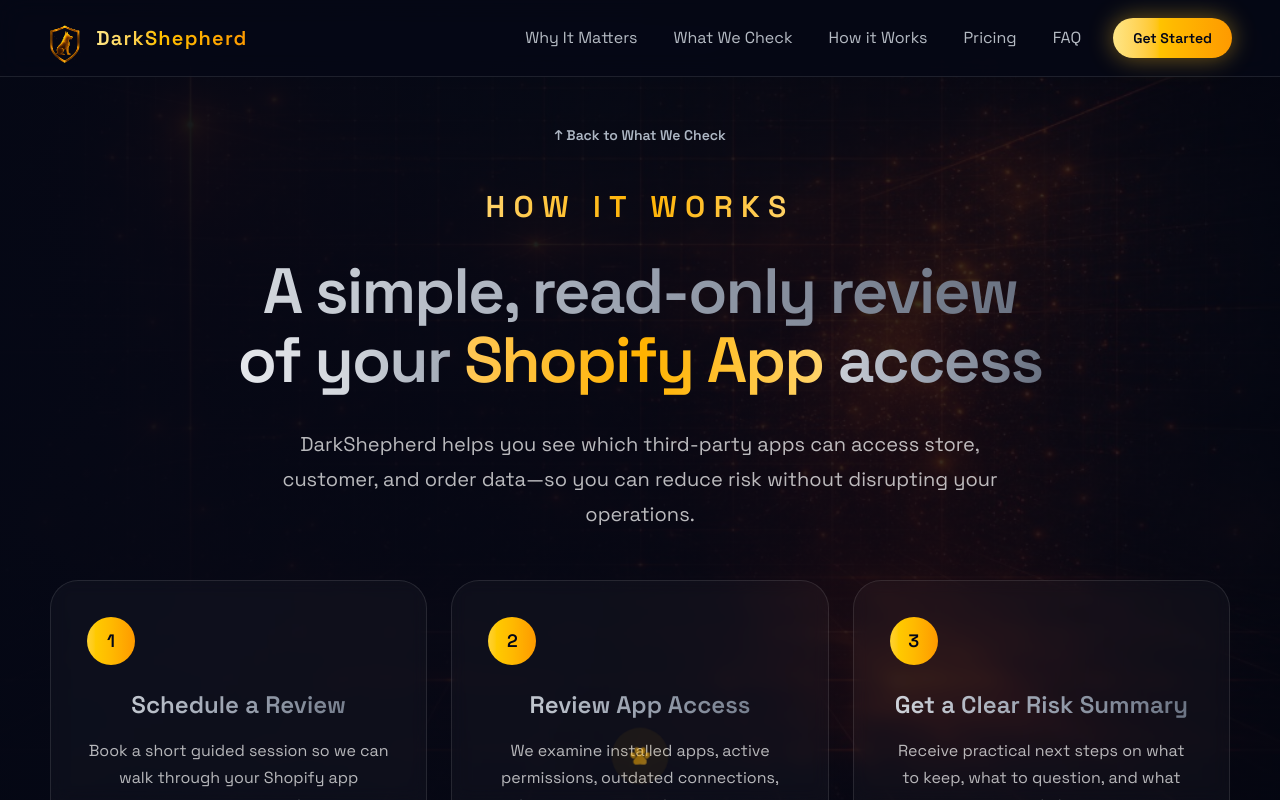
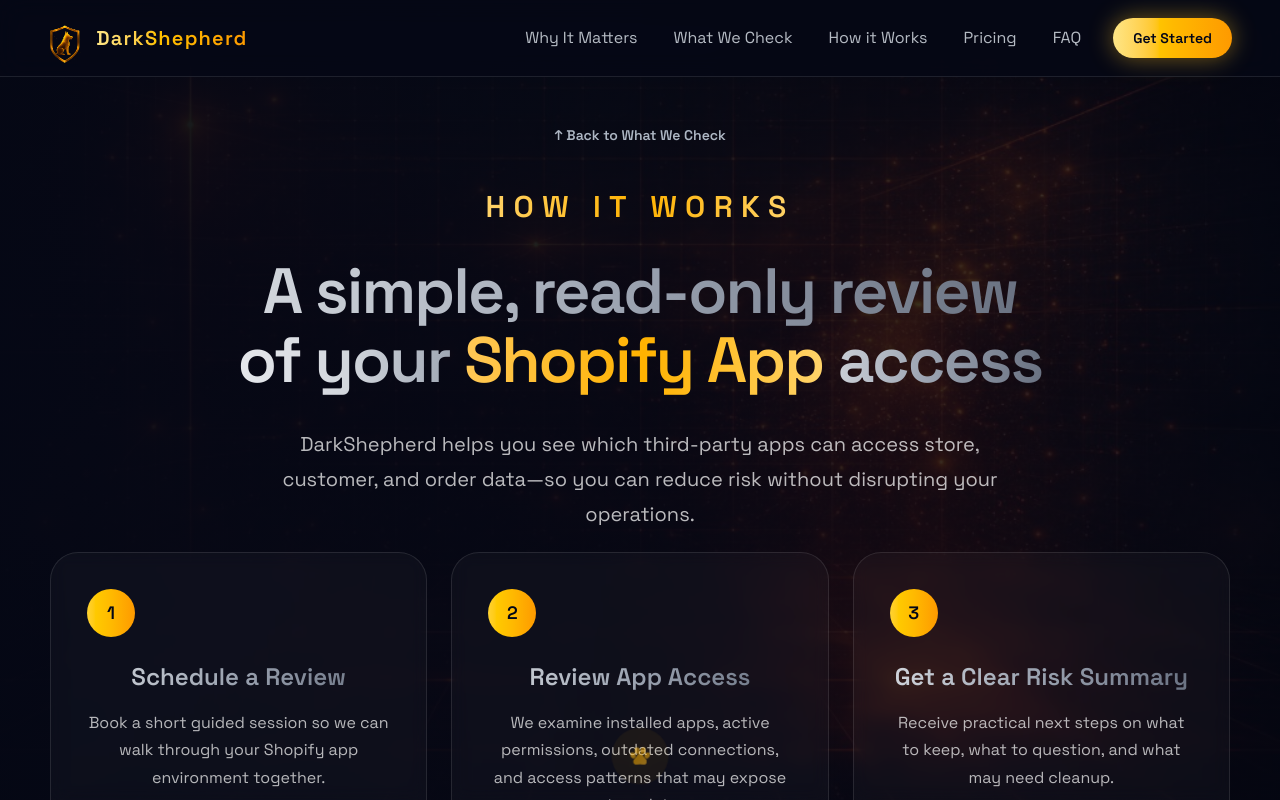
Before and after one commit to jinchoo/DarkShepherd.co, a Next.js app: page /how-it-works in a window 1280 px wide. Built offline with nearby package versions, Linux system fonts and the light colour scheme; a web font is replaced by a local one.

Commit message:
Lift how it works lower content further
Co-authored-by: Jin Choo <jinchoo@users.noreply.github.com>

```diff
--- a/src/app/how-it-works/page.tsx
+++ b/src/app/how-it-works/page.tsx
@@ -34,7 +34,7 @@ export default function HowItWorksPage() {
               className="flex w-full min-h-[100dvh] min-w-0 flex-1 items-start"
               aria-labelledby="how-it-works-heading"
             >
-              <div className="how-it-works-section flex w-full min-w-0 flex-col gap-7 pt-1 pb-20 text-center sm:gap-9 sm:pt-2 sm:pb-24 lg:gap-12 lg:pt-3 xl:pt-4">
+              <div className="how-it-works-section flex w-full min-w-0 flex-col gap-5 pt-1 pb-20 text-center sm:gap-6 sm:pt-2 sm:pb-24 lg:gap-8 lg:pt-3 xl:pt-4">
                 <div className="flex w-full flex-col items-center gap-5 sm:gap-7 md:gap-8">
                   <p>
                     <span
@@ -72,7 +72,7 @@ export default function HowItWorksPage() {
                   </p>
                 </div>
 
-                <div className="grid w-full grid-cols-1 gap-4 sm:gap-5 lg:grid-cols-3 lg:gap-6">
+                <div className="-mt-1 grid w-full grid-cols-1 gap-4 sm:-mt-2 sm:gap-5 lg:-mt-3 lg:grid-cols-3 lg:gap-6">
                   <div className="rounded-[28px] border border-white/10 bg-white/[0.03] p-5 backdrop-blur-sm sm:p-7 lg:p-9">
                     <div className="flex h-12 w-12 items-center justify-center rounded-full bg-gradient-to-r from-amber-300 via-amber-400 to-amber-500 text-lg font-semibold text-slate-950">
                       1
@@ -113,7 +113,7 @@ export default function HowItWorksPage() {
                   </div>
                 </div>
 
-                <p className="-mt-1 text-center text-sm text-white/55 sm:-mt-2 sm:text-[15px]">
+                <p className="-mt-3 text-center text-sm text-white/55 sm:-mt-4 sm:text-[15px]">
                   Read-only process. No changes made without your approval.
                 </p>
               </div>
```
